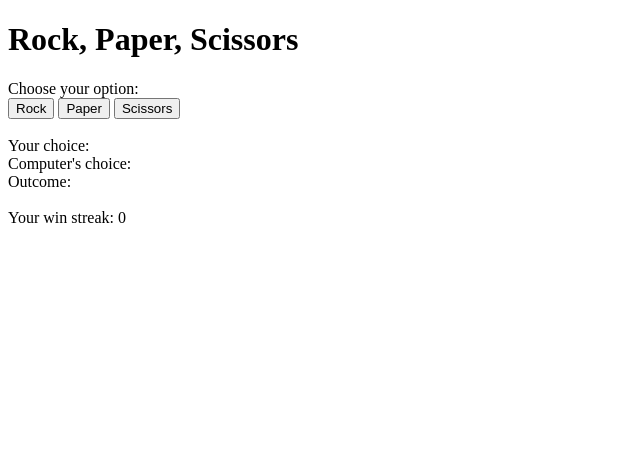
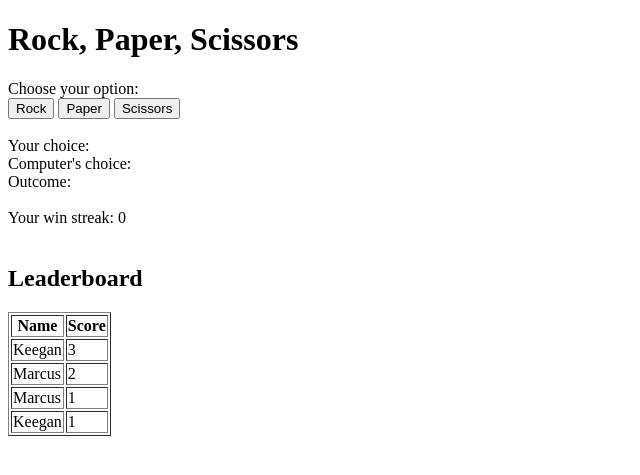
Before and after one commit to itz-marcus/RPSC, a Flask app: page /game in a window 1280 px wide. Shown: the top 475 px of the page, without its empty margins (0-640 px from the left). Run offline with Flask 3, Linux system fonts and the light colour scheme; data comes from the database, SQL or seed files in the repository; both versions use the stored data as it was after the commit.

Commit message:
Leaderboard yeah

```diff
--- a/front.py
+++ b/front.py
@@ -1,5 +1,6 @@
 from flask import Flask, render_template, request, jsonify
 from main import update_leaderboard, determine_winner, get_computer_choice
+from leaderboard import add_score, get_top_scores
 
 app = Flask(__name__)
 
@@ -12,31 +13,47 @@ def home():
 
 @app.route("/game")
 def index():
-    return render_template("game.html", leaderboard_front=leaderboard["win_streak"])
+    top_scores = get_top_scores()  # Fetch leaderboard
+    return render_template("game.html", leaderboard_front=leaderboard["win_streak"], top_scores=top_scores)
 
 @app.route("/play", methods=["POST"])
 def play():
-    # Get player's choice from the request
     player_choice = request.json.get("choice")
     if player_choice not in options:
         return jsonify({"error": "Invalid choice"}), 400
 
-    # Generate computer's choice
     computer_choice = get_computer_choice(options)
-
-    # Determine the result
     result = determine_winner(player_choice, computer_choice)
 
-    # Update the leaderboard
+    previous_streak = leaderboard["win_streak"]
     update_leaderboard(result, leaderboard)
 
-    # Return the result to the frontend
+    # If the player loses and had a win streak, prompt for name and save
+    if result == "loss" and previous_streak > 0:
+        return jsonify({
+            "player_choice": player_choice,
+            "computer_choice": computer_choice,
+            "result": result,
+            "win_streak": leaderboard["win_streak"],
+            "save_score": previous_streak
+        })
+
+    top_scores = get_top_scores()
     return jsonify({
         "player_choice": player_choice,
         "computer_choice": computer_choice,
         "result": result,
-        "win_streak": leaderboard["win_streak"]
+        "win_streak": leaderboard["win_streak"],
+        "top_scores": top_scores
     })
+
+@app.route("/save_score", methods=["POST"])
+def save_score():
+    name = request.json.get("name")
+    score = request.json.get("score")
+    if name and score:
+        add_score(name, score)
+    return jsonify({"message": "Score saved!", "top_scores": get_top_scores()})
 
 if __name__ == "__main__":
     app.run()
--- /dev/null
+++ b/leaderboard.py
@@ -0,0 +1,39 @@
+import sqlite3
+# Initializes the database
+
+def initialize_db():
+    conn = sqlite3.connect("leaderboard.db")
+    cursor = conn.cursor()
+    cursor.execute('''
+        CREATE TABLE IF NOT EXISTS leaderboard (
+            id INTEGER PRIMARY KEY AUTOINCREMENT,
+            name TEXT NOT NULL,
+            score INTEGER NOT NULL
+        )
+    ''')
+    conn.commit()
+    conn.close()
+# Adds the score and name to the database
+def add_score(name, score):
+    conn = sqlite3.connect("leaderboard.db")
+    cursor = conn.cursor()
+    cursor.execute("INSERT INTO leaderboard (name, score) VALUES (?, ?)", (name, score))
+    conn.commit()
+    conn.close()
+# Shows the top 10 scores within the Leaderboard
+def get_top_scores(limit=10):
+    conn = sqlite3.connect("leaderboard.db")
+    cursor = conn.cursor()
+    cursor.execute("SELECT name, score FROM leaderboard ORDER BY score DESC LIMIT ?", (limit,))
+    top_scores = cursor.fetchall()
+    conn.close()
+    return top_scores
+#  Deleting a record from the Database
+def reset_leaderboard():
+    conn = sqlite3.connect("leaderboard.db")
+    cursor = conn.cursor()
+    cursor.execute("DELETE FROM leaderboard")
+    conn.commit()
+    conn.close()
+# Initialize database when script runs
+initialize_db()
--- a/templates/game.html
+++ b/templates/game.html
@@ -8,27 +8,46 @@
 <body>
     <h1>Rock, Paper, Scissors</h1>
 
-    <span>Choose your option:</span>
-    <br>
+    <span>Choose your option:</span><br>
     <button onclick="play('rock')">Rock</button>
     <button onclick="play('paper')">Paper</button>
     <button onclick="play('scissors')">Scissors</button>
     <br><br>
 
-    <span>Your choice:</span>
-    <span id="result_player"></span>
-    <br>
-    <span>Computer's choice:</span>
-    <span id="result_comp"></span>
-    <br>
-    <span>Outcome:</span>
-    <span id="outcome"></span>
-    <br><br>
-    <span>Your win streak:</span>
-    <span id="win_streak">{{ leaderboard_front }}</span>
-    <br><br>
+    <span>Your choice:</span> <span id="result_player"></span><br>
+    <span>Computer's choice:</span> <span id="result_comp"></span><br>
+    <span>Outcome:</span> <span id="outcome"></span><br><br>
+    <span>Your win streak:</span> <span id="win_streak">{{ leaderboard_front }}</span><br><br>
+
+    <h2>Leaderboard</h2>
+    <table border="1">
+        <thead>
+            <tr>
+                <th>Name</th>
+                <th>Score</th>
+            </tr>
+        </thead>
+        <tbody id="leaderboard_body">
+            {% for name, score in top_scores %}
+            <tr>
+                <td>{{ name }}</td>
+                <td>{{ score }}</td>
+            </tr>
+            {% endfor %}
+        </tbody>
+    </table>
+
+    <!-- Popup for saving name -->
+    <div id="popup" style="display:none; position:fixed; top:50%; left:50%; transform:translate(-50%, -50%); background:white; padding:20px; border:1px solid black;">
+        <h3>Enter your name</h3>
+        <input type="text" id="player_name" placeholder="Your name">
+        <button onclick="saveScore()">Save</button>
+        <button onclick="cancelSave()">Cancel</button>
+    </div>
 
     <script>
+        let streakToSave = 0;
+
         async function play(choice) {
             const response = await fetch('/play', {
                 method: 'POST',
@@ -44,10 +63,51 @@
                                                                data.result === "loss" ? "You lose!" :
                                                                "It's a tie!";
                 document.getElementById("win_streak").innerText = data.win_streak;
+
+                if (data.save_score) {
+                    streakToSave = data.save_score;
+                    document.getElementById("popup").style.display = "block";
+                }
+
+                updateLeaderboard(data.top_scores);
             } else {
-                const error = await response.json();
-                alert(error.error || "An error occurred");
+                alert("An error occurred");
             }
+        }
+
+        async function saveScore() {
+            const name = document.getElementById("player_name").value;
+            if (!name) {
+                alert("Please enter a name.");
+                return;
+            }
+
+            const response = await fetch('/save_score', {
+                method: 'POST',
+                headers: { 'Content-Type': 'application/json' },
+                body: JSON.stringify({ name, score: streakToSave })
+            });
+
+            if (response.ok) {
+                const data = await response.json();
+                updateLeaderboard(data.top_scores);
+                document.getElementById("popup").style.display = "none";
+            } else {
+                alert("Error saving score");
+            }
+        }
+
+        function cancelSave() {
+            document.getElementById("popup").style.display = "none";
+        }
+
+        function updateLeaderboard(scores) {
+            const leaderboardBody = document.getElementById("leaderboard_body");
+            leaderboardBody.innerHTML = "";
+            scores.forEach(([name, score]) => {
+                const row = `<tr><td>${name}</td><td>${score}</td></tr>`;
+                leaderboardBody.innerHTML += row;
+            });
         }
     </script>
 </body>
--- a/templates/index.html
+++ b/templates/index.html
@@ -8,6 +8,7 @@
 <body>
     <h1>Rock, paper, scissors COMBO</h1>
     <br>
+
     <a href="/game"> <button> Start game </button> </a>
 </body>
 </html>
```
Also changed, not shown: leaderboard.db (added).
